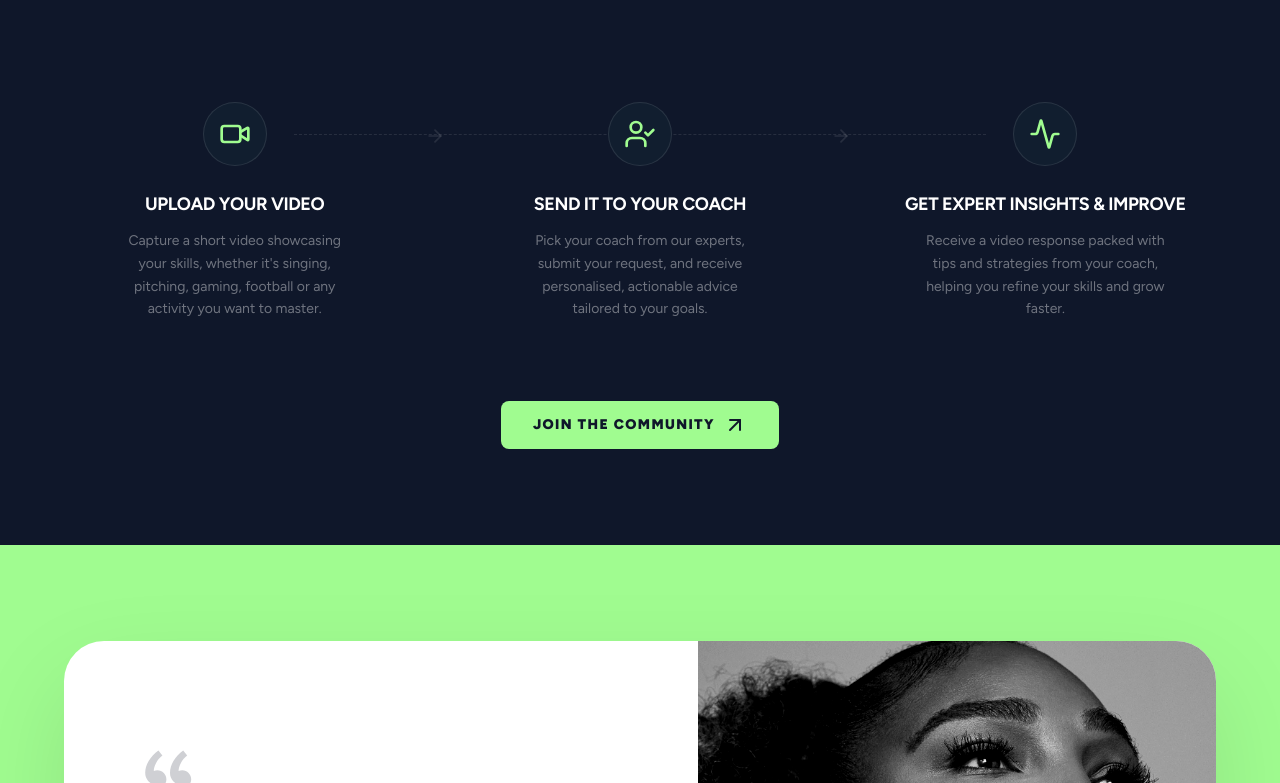
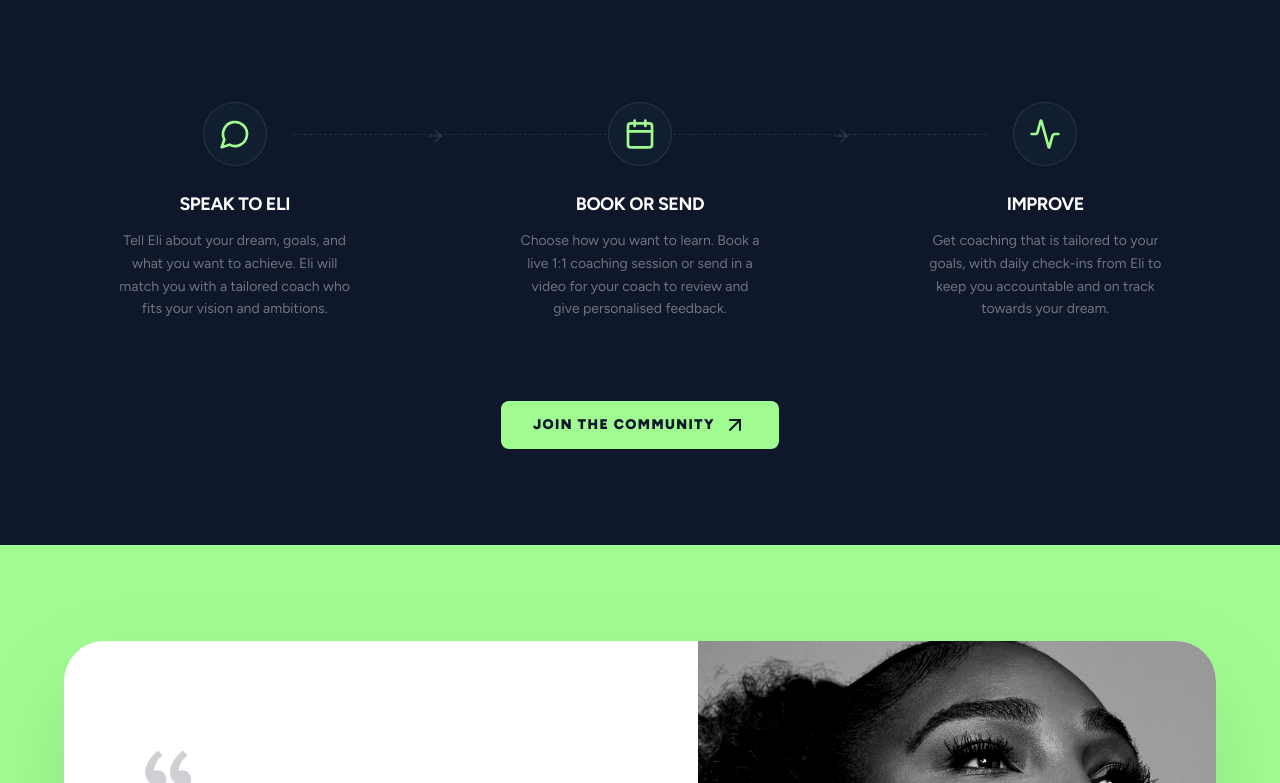
Before and after one commit to Elitekoachtools/Elitekoach, a React (Vite) app: page / in a window 1280 px wide. Shown: the part 2197-2980 px from the top of the page. Built offline with nearby package versions, Linux system fonts and the light colour scheme; a web font is replaced by a local one.

Commit message:
Update How It Works for Eli coach matching flow and remove em dashes from homepage copy

```diff
--- a/src/components/sections/BenefitsMasonry.tsx
+++ b/src/components/sections/BenefitsMasonry.tsx
@@ -121,7 +121,7 @@ export const BenefitsMasonry: React.FC = () => {
               </h4>
               <p className="text-xs text-brand-bg/50 leading-relaxed font-medium">
                 Access live sessions, on-demand resources, and tailored tracks
-                anytime, anywhere—perfect for your busy lifestyle.
+                anytime, anywhere perfect for your busy lifestyle.
               </p>
             </div>
           </div>
@@ -131,7 +131,7 @@ export const BenefitsMasonry: React.FC = () => {
             <div className="relative z-10 space-y-8">
               <p className="italic-serif text-2xl lg:text-3xl text-brand-bg leading-tight">
                 "My coach was my mentor, and he pushed me to be better than I
-                thought I could be. That's what great coaching does—it unlocks
+                thought I could be. That's what great coaching does. It unlocks
                 potential."
               </p>
               <div className="flex items-center gap-3">
@@ -165,14 +165,14 @@ export const BenefitsMasonry: React.FC = () => {
                   Coach Glen
                 </p>
                 <p className="text-[13px] text-brand-bg font-medium">
-                  Hey Glen, I just watched your tape—great work! I've got a few
+                  Hey Glen, I just watched your tape. Great work! I've got a few
                   tips to help take your performance to the next level.
                 </p>
               </div>
               <div className="bg-brand-accent p-4 rounded-2xl rounded-br-none shadow-sm max-w-[85%] self-end">
                 <p className="text-[13px] text-brand-bg font-bold">
                   Wow, this is incredible. Thanks so much for the quick
-                  feedback—this is going to help a ton! 🚀
+                  feedback. This is going to help a ton!
                 </p>
               </div>
             </div>
--- a/src/components/sections/FAQSection.tsx
+++ b/src/components/sections/FAQSection.tsx
@@ -39,7 +39,7 @@ export const FAQSection: React.FC = () => {
   const faqs = [
     {
       question: "What is EliteKoach?",
-      answer: "EliteKoach connects you with world-class coaches—celebrity experts, top performers, and industry leaders—who provide personalized advice and actionable feedback tailored to your goals. It's coaching redefined, designed to unlock your potential."
+      answer: "EliteKoach connects you with world-class coaches, celebrity experts, top performers, and industry leaders who provide personalized advice and actionable feedback tailored to your goals. It's coaching redefined, designed to unlock your potential."
     },
     {
       question: "How does it work?",
--- a/src/components/sections/HowItWorks.tsx
+++ b/src/components/sections/HowItWorks.tsx
@@ -1,25 +1,25 @@
 import React from "react";
 import { Button } from "../common/Button";
-import { ArrowUpRight, Video, UserCheck, Activity } from "lucide-react";
+import { ArrowUpRight, MessageCircle, Calendar, Activity } from "lucide-react";
 
 const KIT_FORM_ID = "3fc17e1b18";
 
 export const HowItWorks: React.FC = () => {
   const steps = [
     {
-      icon: <Video size={32} />,
-      title: "Upload Your Video",
-      desc: "Capture a short video showcasing your skills, whether it's singing, pitching, gaming, football or any activity you want to master.",
+      icon: <MessageCircle size={32} />,
+      title: "Speak to Eli",
+      desc: "Tell Eli about your dream, goals, and what you want to achieve. Eli will match you with a tailored coach who fits your vision and ambitions.",
     },
     {
-      icon: <UserCheck size={32} />,
-      title: "Send It to Your Coach",
-      desc: "Pick your coach from our experts, submit your request, and receive personalised, actionable advice tailored to your goals.",
+      icon: <Calendar size={32} />,
+      title: "Book or Send",
+      desc: "Choose how you want to learn. Book a live 1:1 coaching session or send in a video for your coach to review and give personalised feedback.",
     },
     {
       icon: <Activity size={32} />,
-      title: "Get Expert Insights & Improve",
-      desc: "Receive a video response packed with tips and strategies from your coach, helping you refine your skills and grow faster.",
+      title: "Improve",
+      desc: "Get coaching that is tailored to your goals, with daily check-ins from Eli to keep you accountable and on track towards your dream.",
     },
   ];
 
--- a/src/components/sections/Purpose.tsx
+++ b/src/components/sections/Purpose.tsx
@@ -38,7 +38,7 @@ export const Purpose: React.FC = () => {
             </p>
 
             <p className="text-base text-white/40 leading-relaxed">
-              Our advanced AI makes the experience seamless—helping users find the perfect coach for your goals and enabling coaches to create tailored content for their audience.
+              Our advanced AI makes the experience seamless, helping users find the perfect coach for your goals and enabling coaches to create tailored content for their audience.
             </p>
 
             <p className="text-base text-white/40 leading-relaxed">
```
